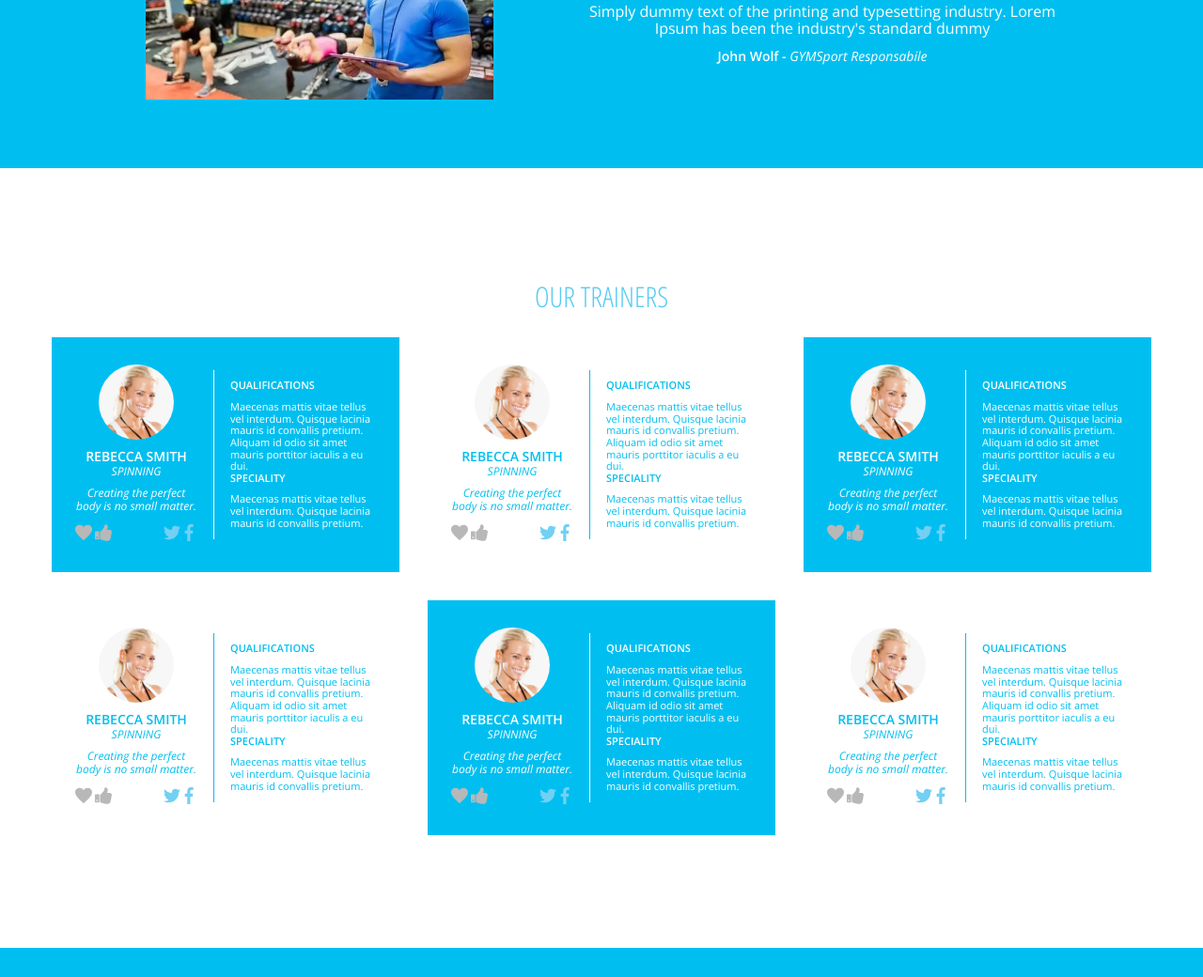
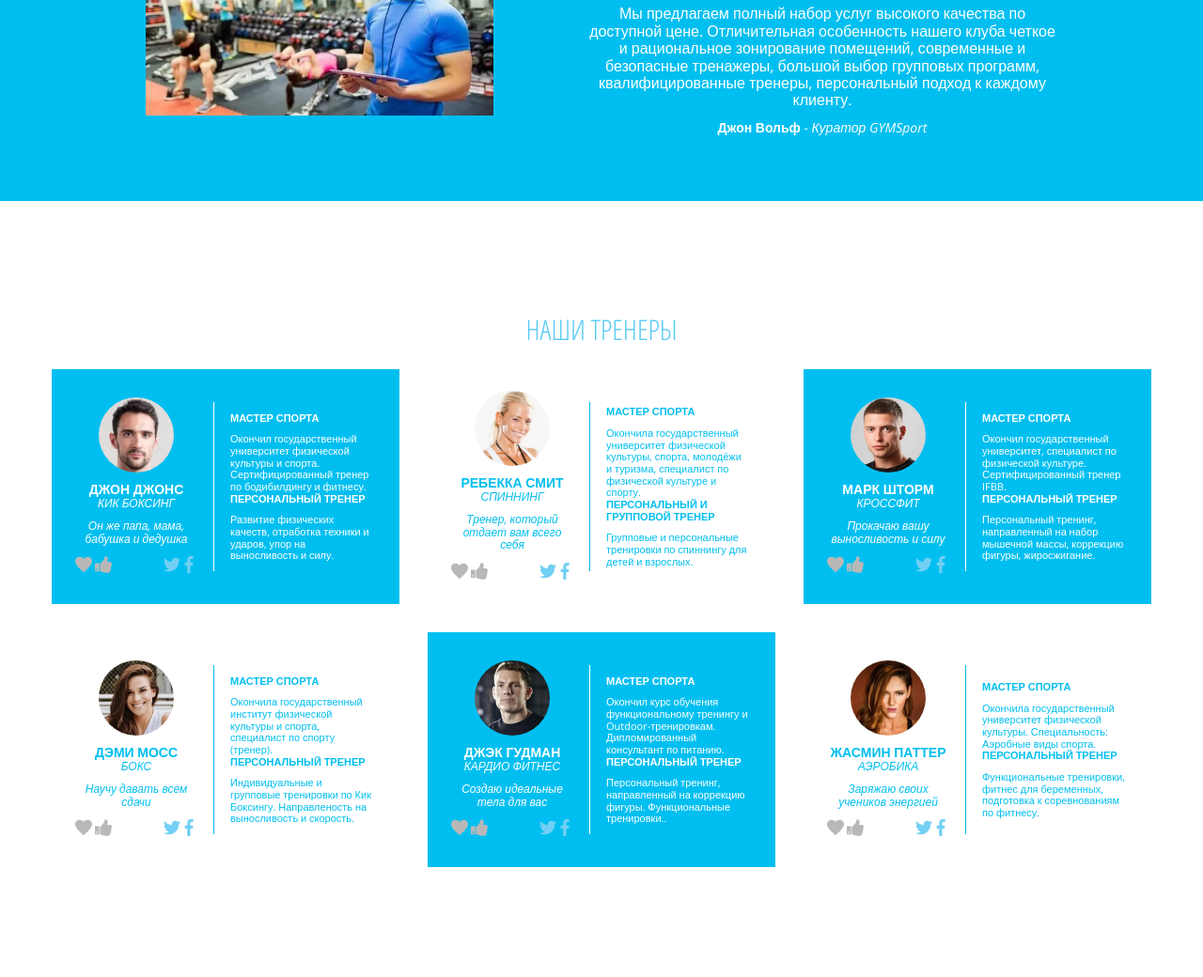
Before and after one commit to nikita-savkin/Gymsports, a plain HTML site: page about.html in a window 1280 px wide. Shown: the part 604-1644 px from the top of the page at 94% size. Drawn offline with nearby package versions, Linux system fonts and the light colour scheme.

Commit message:
trainers text

```diff
--- a/about.html
+++ b/about.html
@@ -112,11 +112,11 @@
       <div class="trainer-bigtitle__wrapper">
         <picture><source srcset="img/about/about-us_trainer.webp" type="image/webp"><img class="trainer-bigtitle__img" src="img/about/about-us_trainer.jpg" alt="trainer-img"></picture>
         <div class="trainer-bigtitle__info">
-          <h2 class="trainer-bigtitle__title">Lorem ipsum dolorsit!</h2>
-          <p class="trainer-bigtitle__subtitle">Simply dummy text of the printing and typesetting industry. Lorem Ipsum has been the industry's standard dummy</p>
+          <h2 class="trainer-bigtitle__title">Мы — увлеченная команда профессионалов</h2>
+          <p class="trainer-bigtitle__subtitle">Мы предлагаем полный набор услуг высокого качества по доступной цене. Отличительная особенность нашего клуба четкое и рациональное зонирование помещений, современные и безопасные тренажеры, большой выбор групповых программ, квалифицированные тренеры, персональный подход к каждому клиенту.</p>
           <p class="trainer-bigtitle__name">
-            John Wolf -
-            <span>GYMSport Responsabile</span>
+            Джон Вольф
+            <span>- Куратор GYMSport</span>
           </p>
         </div>
       </div>
@@ -125,15 +125,15 @@
   <section class="our-trainers">
     <div class="container">
       <div class="our-trainers__wrapper">
-        <h2 class="our-trainers__title">Our Trainers</h2>
+        <h2 class="our-trainers__title">Наши тренеры</h2>
         <div class="our-trainers__blocks">
           <div class="our-trainers__block">
             <div class="our-trainers__trainer">
-              <picture><source srcset="/img/trainer-woman-1.webp" type="image/webp"><img class="trainers__img" src="/img/trainer-woman-1.png" alt="trainer-img"></picture>
-              <p class="trainers__name our-trainers__name">REBECCA SMITH</p>
-              <p class="trainers__spec our-trainers__spec">SPINNING</p>
+              <picture><source srcset="img/small/john.webp" type="image/webp"><img class="trainers__img" src="img/small/john.jpg" alt="trainer-img"></picture>
+              <p class="trainers__name our-trainers__name">Джон Джонс</p>
+              <p class="trainers__spec our-trainers__spec">Кик Боксинг</p>
               <p class="trainers__info our-trainers__info">
-                Creating the perfect body is no small matter.
+                Он же папа, мама, бабушка и дедушка
               </p>
               <div class="trainers__icons">
                 <svg class="trainers__icon trainers__icon-like">
@@ -156,19 +156,19 @@
             </div>
             <hr class="our-trainers__divide">
             <div class="our-trainers__text">
-              <p class="our-trainers__quals">Qualifications</p>
-              <p class="our-trainers__quals-text">Maecenas mattis vitae tellus vel interdum. Quisque lacinia mauris id convallis pretium. Aliquam id odio sit amet mauris porttitor iaculis a eu dui.</p>
-              <p class="our-trainers__speciality">Speciality</p>
-              <p class="our-trainers__speciality-text">Maecenas mattis vitae tellus vel interdum. Quisque lacinia mauris id convallis pretium.</p>
+              <p class="our-trainers__quals">Мастер спорта</p>
+              <p class="our-trainers__quals-text">Окончил государственный университет физической культуры и спорта. Сертифицированный тренер по бодибилдингу и фитнесу.</p>
+              <p class="our-trainers__speciality">Персональный тренер</p>
+              <p class="our-trainers__speciality-text">Развитие физических качеств, отработка техники и ударов, упор на выносливость и силу.</p>
             </div>
           </div>
           <div class="our-trainers__block our-trainers__block--light">
             <div class="our-trainers__trainer">
-              <picture><source srcset="/img/trainer-woman-1.webp" type="image/webp"><img class="trainers__img" src="/img/trainer-woman-1.png" alt="trainer-img"></picture>
-              <p class="trainers__name our-trainers__name">REBECCA SMITH</p>
-              <p class="trainers__spec our-trainers__spec">SPINNING</p>
+              <picture><source srcset="img/small/rebecca.webp" type="image/webp"><img class="trainers__img" src="img/small/rebecca.png" alt="trainer-img"></picture>
+              <p class="trainers__name our-trainers__name">Ребекка Смит</p>
+              <p class="trainers__spec our-trainers__spec">Спиннинг</p>
               <p class="trainers__info our-trainers__info">
-                Creating the perfect body is no small matter.
+                Тренер, который отдает вам всего себя
               </p>
               <div class="trainers__icons">
                 <svg class="trainers__icon trainers__icon-like">
@@ -191,19 +191,19 @@
             </div>
             <hr class="our-trainers__divide">
             <div class="our-trainers__text">
-              <p class="our-trainers__quals">Qualifications</p>
-              <p class="our-trainers__quals-text">Maecenas mattis vitae tellus vel interdum. Quisque lacinia mauris id convallis pretium. Aliquam id odio sit amet mauris porttitor iaculis a eu dui.</p>
-              <p class="our-trainers__speciality">Speciality</p>
-              <p class="our-trainers__speciality-text">Maecenas mattis vitae tellus vel interdum. Quisque lacinia mauris id convallis pretium.</p>
+              <p class="our-trainers__quals">Мастер спорта</p>
+              <p class="our-trainers__quals-text">Окончила государственный университет физической культуры, спорта, молодёжи и туризма, специалист по физической культуре и спорту.</p>
+              <p class="our-trainers__speciality">Персональный и групповой тренер</p>
+              <p class="our-trainers__speciality-text">Групповые и персональные тренировки по спиннингу для детей и взрослых.</p>
             </div>
           </div>
           <div class="our-trainers__block">
             <div class="our-trainers__trainer">
-              <picture><source srcset="/img/trainer-woman-1.webp" type="image/webp"><img class="trainers__img" src="/img/trainer-woman-1.png" alt="trainer-img"></picture>
-              <p class="trainers__name our-trainers__name">REBECCA SMITH</p>
-              <p class="trainers__spec our-trainers__spec">SPINNING</p>
+              <picture><source srcset="img/small/mark.webp" type="image/webp"><img class="trainers__img" src="img/small/mark.jpg" alt="trainer-img"></picture>
+              <p class="trainers__name our-trainers__name">Марк Шторм</p>
+              <p class="trainers__spec our-trainers__spec">Кроссфит</p>
               <p class="trainers__info our-trainers__info">
-                Creating the perfect body is no small matter.
+                Прокачаю вашу выносливость и силу
               </p>
               <div class="trainers__icons">
                 <svg class="trainers__icon trainers__icon-like">
@@ -226,19 +226,19 @@
             </div>
             <hr class="our-trainers__divide">
             <div class="our-trainers__text">
-              <p class="our-trainers__quals">Qualifications</p>
-              <p class="our-trainers__quals-text">Maecenas mattis vitae tellus vel interdum. Quisque lacinia mauris id convallis pretium. Aliquam id odio sit amet mauris porttitor iaculis a eu dui.</p>
-              <p class="our-trainers__speciality">Speciality</p>
-              <p class="our-trainers__speciality-text">Maecenas mattis vitae tellus vel interdum. Quisque lacinia mauris id convallis pretium.</p>
+              <p class="our-trainers__quals">Мастер спорта</p>
+              <p class="our-trainers__quals-text">Окончил государственный университет, специалист по физической культуре. Сертифицированный тренер IFBB.</p>
+              <p class="our-trainers__speciality">Персональный тренер</p>
+              <p class="our-trainers__speciality-text">Персональный тренинг, направленный на набор мышечной массы, коррекцию фигуры, жиросжигание.</p>
             </div>
           </div>
           <div class="our-trainers__block our-trainers__block--light">
             <div class="our-trainers__trainer">
-              <picture><source srcset="/img/trainer-woman-1.webp" type="image/webp"><img class="trainers__img" src="/img/trainer-woman-1.png" alt="trainer-img"></picture>
-              <p class="trainers__name our-trainers__name">REBECCA SMITH</p>
-              <p class="trainers__spec our-trainers__spec">SPINNING</p>
+              <picture><source srcset="img/small/dami.webp" type="image/webp"><img class="trainers__img" src="img/small/dami.jpg" alt="trainer-img"></picture>
+              <p class="trainers__name our-trainers__name">Дэми Мосс</p>
+              <p class="trainers__spec our-trainers__spec">Бокс</p>
               <p class="trainers__info our-trainers__info">
-                Creating the perfect body is no small matter.
+                Научу давать всем сдачи
               </p>
               <div class="trainers__icons">
                 <svg class="trainers__icon trainers__icon-like">
@@ -261,19 +261,19 @@
             </div>
             <hr class="our-trainers__divide">
             <div class="our-trainers__text">
-              <p class="our-trainers__quals">Qualifications</p>
-              <p class="our-trainers__quals-text">Maecenas mattis vitae tellus vel interdum. Quisque lacinia mauris id convallis pretium. Aliquam id odio sit amet mauris porttitor iaculis a eu dui.</p>
-              <p class="our-trainers__speciality">Speciality</p>
-              <p class="our-trainers__speciality-text">Maecenas mattis vitae tellus vel interdum. Quisque lacinia mauris id convallis pretium.</p>
+              <p class="our-trainers__quals">Мастер спорта</p>
+              <p class="our-trainers__quals-text">Окончила государственный институт физической культуры и спорта, специалист по спорту (тренер).</p>
+              <p class="our-trainers__speciality">Персональный тренер</p>
+              <p class="our-trainers__speciality-text">Индивидуальные и групповые тренировки по Кик Боксингу. Направленость на выносливость и скорость.</p>
             </div>
           </div>
           <div class="our-trainers__block our-trainers__block">
             <div class="our-trainers__trainer">
-              <picture><source srcset="/img/trainer-woman-1.webp" type="image/webp"><img class="trainers__img" src="/img/trainer-woman-1.png" alt="trainer-img"></picture>
-              <p class="trainers__name our-trainers__name">REBECCA SMITH</p>
-              <p class="trainers__spec our-trainers__spec">SPINNING</p>
+              <picture><source srcset="img/small/jack.webp" type="image/webp"><img class="trainers__img" src="img/small/jack.jpg" alt="trainer-img"></picture>
+              <p class="trainers__name our-trainers__name">Джэк Гудман</p>
+              <p class="trainers__spec our-trainers__spec">Кардио Фитнес</p>
               <p class="trainers__info our-trainers__info">
-                Creating the perfect body is no small matter.
+                Создаю идеальные тела для вас
               </p>
               <div class="trainers__icons">
                 <svg class="trainers__icon trainers__icon-like">
@@ -296,19 +296,19 @@
             </div>
             <hr class="our-trainers__divide">
             <div class="our-trainers__text">
-              <p class="our-trainers__quals">Qualifications</p>
-              <p class="our-trainers__quals-text">Maecenas mattis vitae tellus vel interdum. Quisque lacinia mauris id convallis pretium. Aliquam id odio sit amet mauris porttitor iaculis a eu dui.</p>
-              <p class="our-trainers__speciality">Speciality</p>
-              <p class="our-trainers__speciality-text">Maecenas mattis vitae tellus vel interdum. Quisque lacinia mauris id convallis pretium.</p>
+              <p class="our-trainers__quals">Мастер спорта</p>
+              <p class="our-trainers__quals-text">Окончил курс обучения функциональному тренингу и Outdoor-тренировкам. Дипломированный консультант по питанию.</p>
+              <p class="our-trainers__speciality">Персональный тренер</p>
+              <p class="our-trainers__speciality-text">Персональный тренинг, направленный на коррекцию фигуры. Функциональные тренировки..</p>
             </div>
           </div>
           <div class="our-trainers__block our-trainers__block--light">
             <div class="our-trainers__trainer">
-              <picture><source srcset="/img/trainer-woman-1.webp" type="image/webp"><img class="trainers__img" src="/img/trainer-woman-1.png" alt="trainer-img"></picture>
-              <p class="trainers__name our-trainers__name">REBECCA SMITH</p>
-              <p class="trainers__spec our-trainers__spec">SPINNING</p>
+              <picture><source srcset="img/small/jasmine.webp" type="image/webp"><img class="trainers__img" src="img/small/jasmine.jpg" alt="trainer-img"></picture>
+              <p class="trainers__name our-trainers__name">Жасмин Паттер</p>
+              <p class="trainers__spec our-trainers__spec">Аэробика</p>
               <p class="trainers__info our-trainers__info">
-                Creating the perfect body is no small matter.
+                Заряжаю своих учеников энергией
               </p>
               <div class="trainers__icons">
                 <svg class="trainers__icon trainers__icon-like">
@@ -331,10 +331,10 @@
             </div>
             <hr class="our-trainers__divide">
             <div class="our-trainers__text">
-              <p class="our-trainers__quals">Qualifications</p>
-              <p class="our-trainers__quals-text">Maecenas mattis vitae tellus vel interdum. Quisque lacinia mauris id convallis pretium. Aliquam id odio sit amet mauris porttitor iaculis a eu dui.</p>
-              <p class="our-trainers__speciality">Speciality</p>
-              <p class="our-trainers__speciality-text">Maecenas mattis vitae tellus vel interdum. Quisque lacinia mauris id convallis pretium.</p>
+              <p class="our-trainers__quals">Мастер спорта</p>
+              <p class="our-trainers__quals-text">Окончила государственный университет физической культуры. Специальность: Аэробные виды спорта.</p>
+              <p class="our-trainers__speciality">Персональный тренер</p>
+              <p class="our-trainers__speciality-text">Функциональные тренировки, фитнес для беременных, подготовка к соревнованиям по фитнесу.</p>
             </div>
           </div>
         </div>
```
Also changed, not shown: img/john.jpg (deleted), img/john.webp (deleted), img/small/trainer-man-1.jpg (deleted), img/small/trainer-man-1.webp (deleted), img/small/trainer-man-2.jpg (deleted), img/small/trainer-man-2.webp (deleted), img/small/trainer-woman-1.jpg (deleted), img/small/trainer-woman-1.webp (deleted), img/trainer-man-1.jpg (deleted), img/trainer-man-1.webp (deleted), img/trainer-woman-1.png (deleted), img/trainer-woman-1.webp (deleted).
